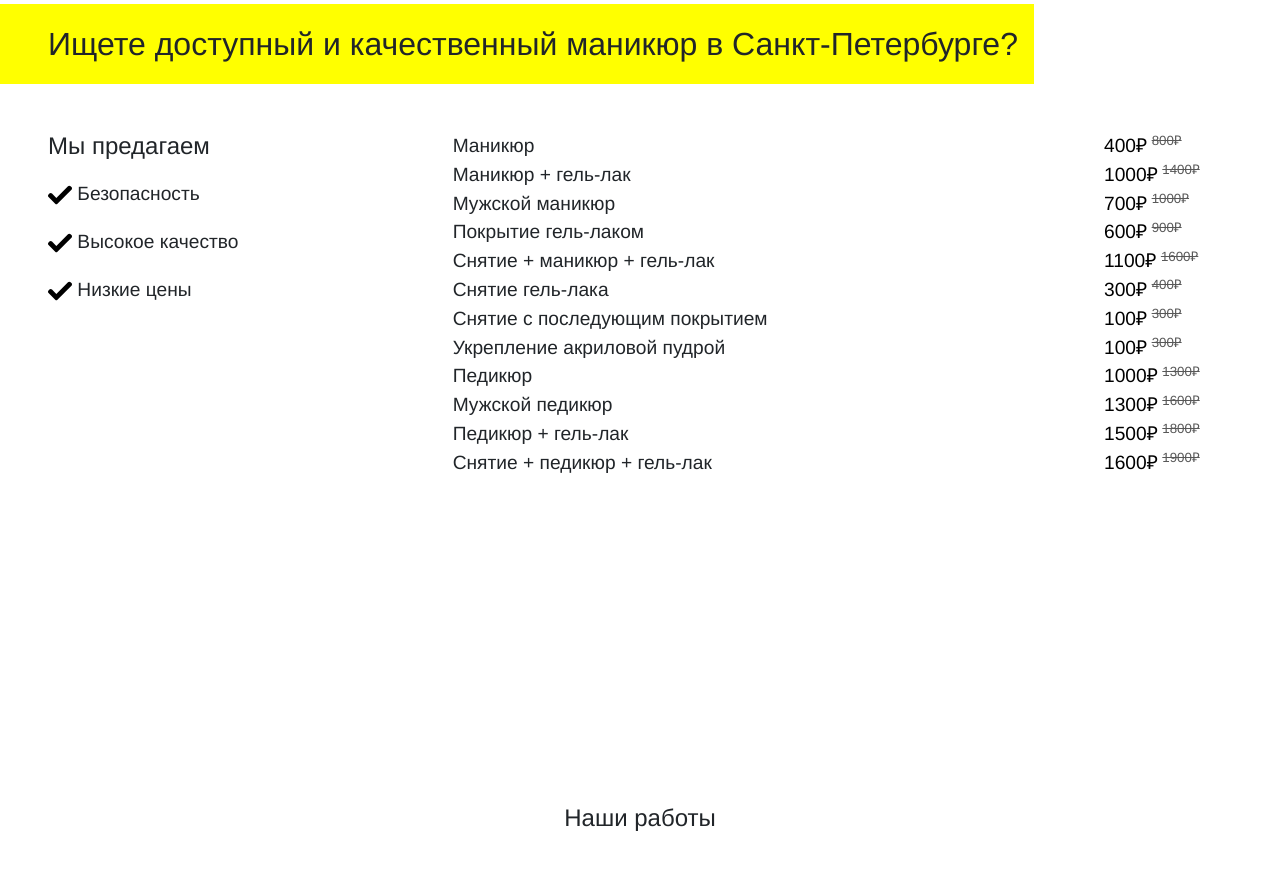
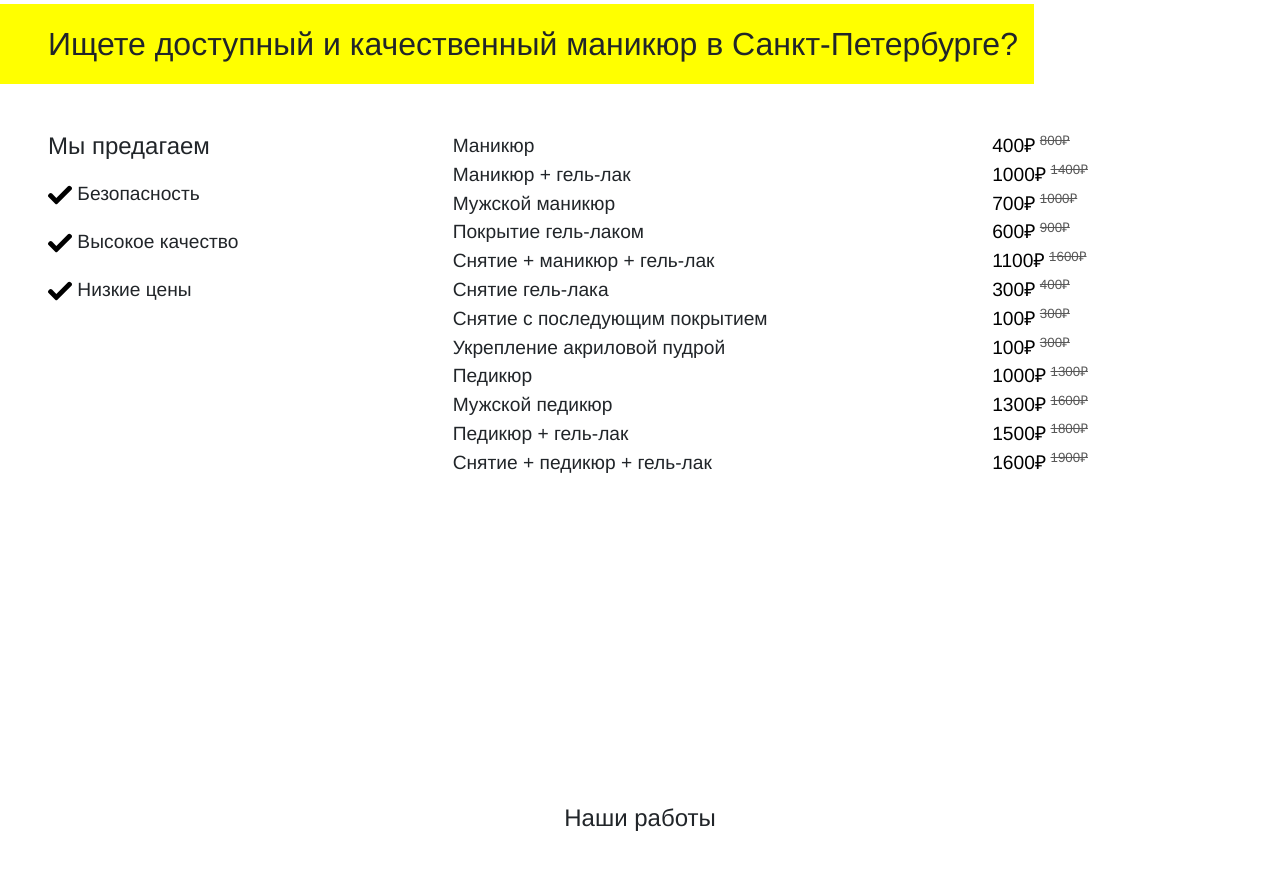
Before and after one commit to nails-flare/nails-flare.github.io, a plain HTML site: page index.html in a window 1280 px wide. Shown: the part 860-1738 px from the top of the page. Drawn offline with nearby package versions, Linux system fonts and the light colour scheme; a script that the page names is missing.

Commit message:
Add files via upload

```diff
--- a/index.html
+++ b/index.html
@@ -97,100 +97,111 @@
 				</div>
 
 				<div class="col-md-8">
-					<div class="product">
+					<div class="row">
+						<div class="col-8">
 							<span class="product-name">Маникюр</span>
-						<div class="product-prices">
+						</div>
+
+						<div class="col-4">
 							<span class="product-price">400₽</span>
 							<sup class="product-depricated-price">800₽</sup>
 						</div>
+
+						<div class="col-8">
+							<span class="product-name">Маникюр + гель-лак</span>
 						</div>
 
-					<div class="product">
-						<span class="product-name">Маникюр + гель-лак</span>
-						<div class="product-prices">
+						<div class="col-4">
 							<span class="product-price">1000₽</span>
 							<sup class="product-depricated-price">1400₽</sup>
 						</div>
+
+						<div class="col-8">
+							<span class="product-name">Мужской маникюр</span>
 						</div>
 
-					<div class="product">
-						<span class="product-name">Мужской маникюр</span>
-						<div class="product-prices">
+						<div class="col-4">
 							<span class="product-price">700₽</span>
 							<sup class="product-depricated-price">1000₽</sup>
 						</div>
+
+						<div class="col-8">
+							<span class="product-name">Покрытие гель-лаком</span>
 						</div>
 
-					<div class="product">
-						<span class="product-name">Покрытие гель-лаком</span>
-						<div class="product-prices">
+						<div class="col-4">
 							<span class="product-price">600₽</span>
 							<sup class="product-depricated-price">900₽</sup>
 						</div>
+
+						<div class="col-8">
+							<span class="product-name">Снятие + маникюр + гель-лак</span>
 						</div>
 
-					<div class="product">
-						<span class="product-name">Снятие + маникюр + гель-лак</span>
-						<div class="product-prices">
+						<div class="col-4">
 							<span class="product-price">1100₽</span>
 							<sup class="product-depricated-price">1600₽</sup>
 						</div>
+
+						<div class="col-8">
+							<span class="product-name">Снятие гель-лака</span>
 						</div>
 
-					<div class="product">
-						<span class="product-name">Снятие гель-лака</span>
-						<div class="product-prices">
+						<div class="col-4">
 							<span class="product-price">300₽</span>
 							<sup class="product-depricated-price">400₽</sup>
 						</div>
+
+						<div class="col-8">
+							<span class="product-name">Снятие с последующим покрытием</span>
 						</div>
 
-					<div class="product">
-						<span class="product-name">Снятие с последующим покрытием</span>
-						<div class="product-prices">
+						<div class="col-4">
 							<span class="product-price">100₽</span>
 							<sup class="product-depricated-price">300₽</sup>
 						</div>
+
+						<div class="col-8">
+							<span class="product-name">Укрепление акриловой пудрой</span>
 						</div>
 
-					<div class="product">
-						<span class="product-name">Укрепление акриловой пудрой</span>
-						<div class="product-prices">
+						<div class="col-4">
 							<span class="product-price">100₽</span>
 							<sup class="product-depricated-price">300₽</sup>
 						</div>
+
+						<div class="col-8">
+							<span class="product-name">Педикюр</span>
 						</div>
 
-					<div class="product">
-					</div>
-
-					<div class="product">
-						<span class="product-name">Педикюр</span>
-						<div class="product-prices">
+						<div class="col-4">
 							<span class="product-price">1000₽</span>
 							<sup class="product-depricated-price">1300₽</sup>
 						</div>
+
+						<div class="col-8">
+							<span class="product-name">Мужской педикюр</span>
 						</div>
 
-					<div class="product">
-						<span class="product-name">Мужской педикюр</span>
-						<div class="product-prices">
+						<div class="col-4">
 							<span class="product-price">1300₽</span>
 							<sup class="product-depricated-price">1600₽</sup>
 						</div>
+
+						<div class="col-8">
+							<span class="product-name">Педикюр + гель-лак</span>
 						</div>
 
-					<div class="product">
-						<span class="product-name">Педикюр + гель-лак</span>
-						<div class="product-prices">
+						<div class="col-4">
 							<span class="product-price">1500₽</span>
 							<sup class="product-depricated-price">1800₽</sup>
 						</div>
+
+						<div class="col-8">
+							<span class="product-name">Снятие + педикюр + гель-лак</span>
 						</div>
 
-					<div class="product">
-						<span class="product-name">Снятие + педикюр + гель-лак</span>
-						<div class="product-prices">
+						<div class="col-4">
 							<span class="product-price">1600₽</span>
 							<sup class="product-depricated-price">1900₽</sup>
 						</div>
```
Lines whose indentation alone changed are shown as unchanged.
